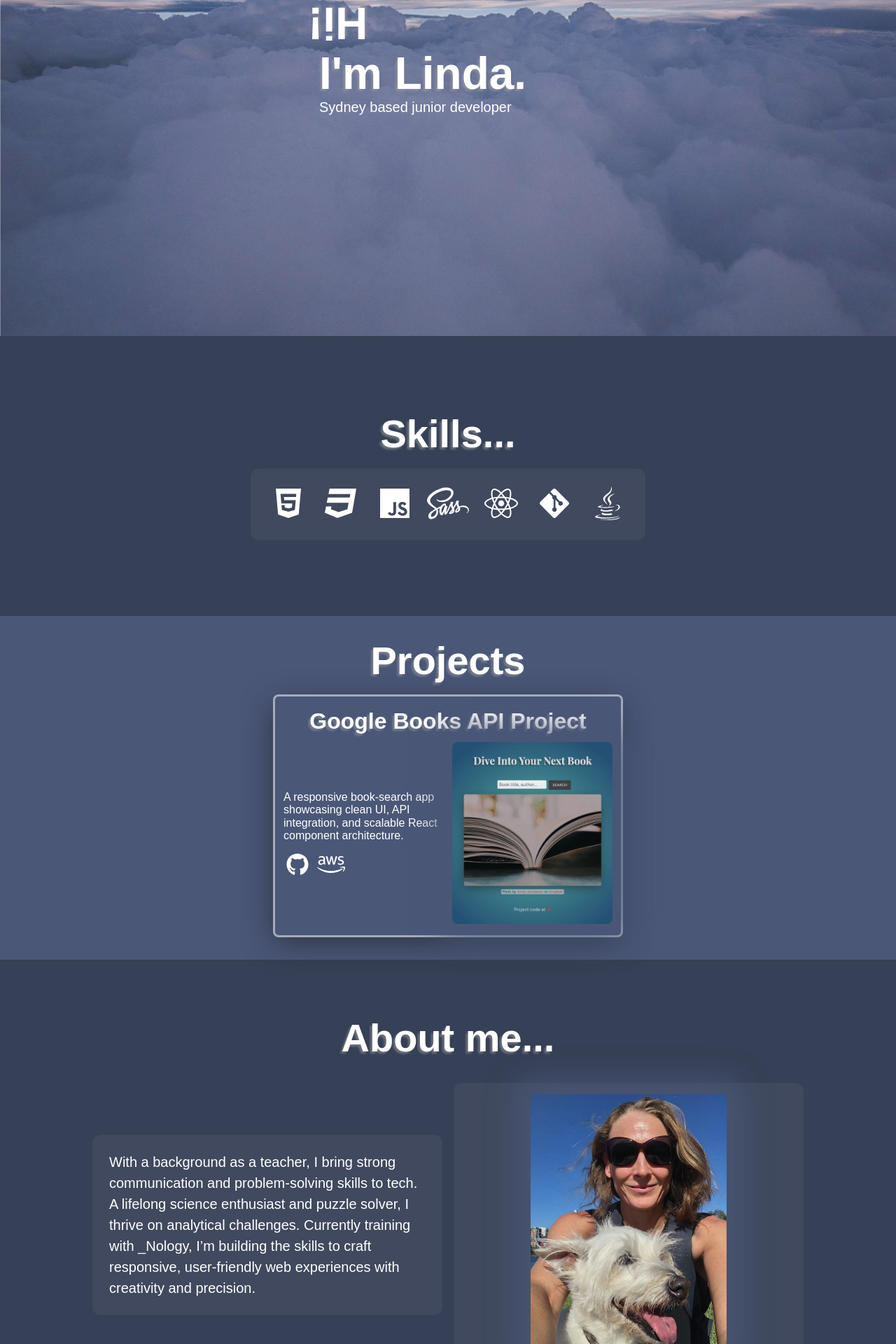
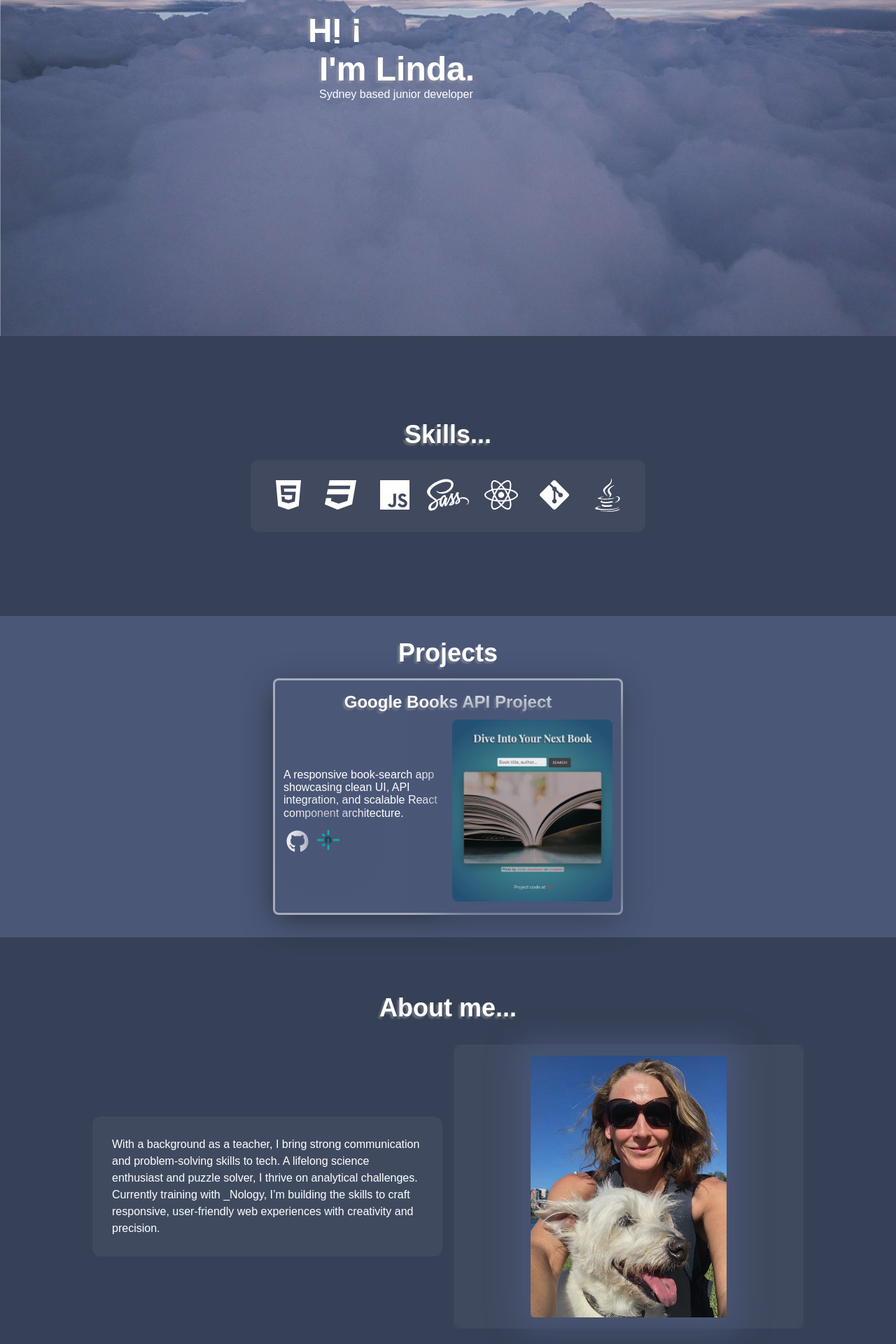
Before and after one commit to LJ-Fryer/react-portfolio, a React (Vite) app: page / in a window 1280 px wide. Shown: the part 320-2240 px from the top of the page at 70% size. Built offline with nearby package versions, Linux system fonts and the light colour scheme; a web font is replaced by a local one.

Commit message:
Style about cards, add media queries

```diff
--- a/src/components/About/About.jsx
+++ b/src/components/About/About.jsx
@@ -9,16 +9,20 @@ const About = () => {
       <H2>About me...</H2>
       <div className={classes.wrapper}>
         <div className={`${classes.box} ${classes.para}`}>
-          <P>
+          <div className={classes.card}>
+            <P>
             With a background as a teacher, I bring strong communication and
             problem‑solving skills to tech. A lifelong science enthusiast and
             puzzle solver, I thrive on analytical challenges. Currently training
             with _Nology, I’m building the skills to craft responsive,
             user‑friendly web experiences with creativity and precision.
           </P>
+          </div>
         </div>
         <div className={classes.box}>
-          <img src={luckyImage} alt="A selfie" />
+          <div className={classes.card}>
+            <img src={luckyImage} alt="A selfie" />
+          </div>
         </div>
       </div>
     </div>
--- a/src/components/About/About.module.scss
+++ b/src/components/About/About.module.scss
@@ -8,25 +8,32 @@
   padding: 2.5rem;
 }
 .wrapper {
-  @include flex(column);
+  @include flex(column, stretch);
   gap: 1rem;
   background: transparent;
   }
 
 .box {
-    @include flex(column, center, center);
+    @include flex(column);
+    flex: 1;
     max-width: 500px;
-    padding: .5rem;
+    background: rgba(255, 255, 255, 0.05);
+    border-radius: 12px;
+
+  }
+.card {
+  @include flex(column);
+    padding: 16px;
     gap: 0.5rem;
     flex: 1;
-    background: rgba(255, 255, 255, 0.05);
     padding: 16px;
-    border-radius: 12px;
     backdrop-filter: blur(4px);
-  }
+    background: transparent;
+
+}
 
 .para {
-    padding: 1.5rem;
+    padding: .75rem;
     line-height: 1.5;
     }
   img {
--- a/src/components/Contact/Contact.module.scss
+++ b/src/components/Contact/Contact.module.scss
@@ -21,7 +21,7 @@
 
 @media (min-width: 577px) {
   .icon {
-  font-size: 3rem;
+  font-size: 2.5rem;
 }
 }
 
--- a/src/components/Headings/headings.module.scss
+++ b/src/components/Headings/headings.module.scss
@@ -19,32 +19,30 @@
 
 @media (min-width: 577px) {
   .h1 {
-    font-size: 3.5rem;
+    font-size: 2.5rem;
   }
   .h2 {
-    font-size: 2.75rem;
+    font-size: 2rem;
   }
   .h3 {
-    font-size: 1.5rem;
+    font-size: 1.25rem;
   }
   .para {
-    font-size: 1.25rem;
+    font-size: 1rem;
   }
 }
 
 @media (min-width: 769px) {
   .h1 {
-    font-size: 4rem;
+    font-size: 3rem;
   }
   .h2 {
-    font-size: 3.5rem;
+    font-size: 2.25rem;
   }
   .h3 {
-    font-size: 2rem;
+    font-size: 1.5rem;
   }
-  .para {
-    font-size: 1.25rem;
-  }
+
 }
 
 // @media (min-width: 1081px) {
--- a/src/components/Hero/Hero.jsx
+++ b/src/components/Hero/Hero.jsx
@@ -6,7 +6,7 @@ const Hero = () => {
   return (
     <div className={classes.hero}>
       <div className={`${classes.hero_box}`}>
-        <H1 className={`${classes.flip}`}>Hi!</H1>
+        <H1 className={`${classes.flip}`}>Hi !</H1>
         <H1 className={` ${classes.name}`}>I'm Linda.</H1>
         <P className={classes.subtitle}>Sydney based junior developer</P>
       </div>
--- a/src/components/Hero/Hero.module.scss
+++ b/src/components/Hero/Hero.module.scss
@@ -18,7 +18,7 @@
 
   .flip {
     display: inline-block;
-    transform: rotate(180deg);
+    transform: scaleY(-1);
     text-align: right;
   }
 
--- a/src/components/Navbar/Navbar.module.scss
+++ b/src/components/Navbar/Navbar.module.scss
@@ -18,6 +18,7 @@
     gap: 0.75rem;
     width: 90%;
     text-shadow: v.$text-shadow;
+    text-align: center;
   }
   &_icon {
   padding: 0.5rem;
@@ -33,7 +34,7 @@
 
 @media (min-width: 577px) {
   .navbar_icon {
-    font-size: 2.5rem;
+    font-size: 1.5rem;
     padding: 0.75rem;
   }
 }
--- a/src/components/ProjectCard/ProjectCard.jsx
+++ b/src/components/ProjectCard/ProjectCard.jsx
@@ -3,7 +3,8 @@ import { H3, P } from "../..//components/Headings";
 // import ashtangaImage from "../../assets/ashtanga_project.jpg";
 import gbImage from "../../assets/gb_project.jpg";
 import { FontAwesomeIcon } from "@fortawesome/react-fontawesome";
-import { faGithub, faAws } from "@fortawesome/free-brands-svg-icons";
+import { faGithub } from "@fortawesome/free-brands-svg-icons";
+import netlifyIcon from "../../assets/netlify-logo-lightmode.png"
 // import { faRocket } from "@fortawesome/free-solid-svg-icons";
 
 const ProjectCard = () => {
@@ -21,7 +22,9 @@ const ProjectCard = () => {
               <a href="https://github.com/LJ-Fryer/book-search" target="_blank">
               <FontAwesomeIcon icon={faGithub} />
               </a>
-              <a href="" target="_blank"><FontAwesomeIcon icon={faAws} /></a>
+              <a href="https://ljf-portfolio-2026.netlify.app/" target="_blank">
+                <img src={netlifyIcon} alt="Hosted on Netlify" className={classes.netlify}/>
+              </a>
             </div>
           </div>
           <div className={classes.inner}>
--- a/src/components/ProjectCard/ProjectCard.module.scss
+++ b/src/components/ProjectCard/ProjectCard.module.scss
@@ -47,6 +47,10 @@
   a {
     color: v.$text-color;
   }
+  .netlify {
+    height: 1.25rem;
+    width: auto;
+  }
 
 @media (min-width: 577px) {
 .project_box {
@@ -62,4 +66,7 @@
   margin-top: .65rem;
   font-size: 2rem;
   }
+.netlify {
+  height: 1.75rem;
+  }
 }
```
Also changed, not shown: src/assets/netlify-logo-lightmode.png (added).
